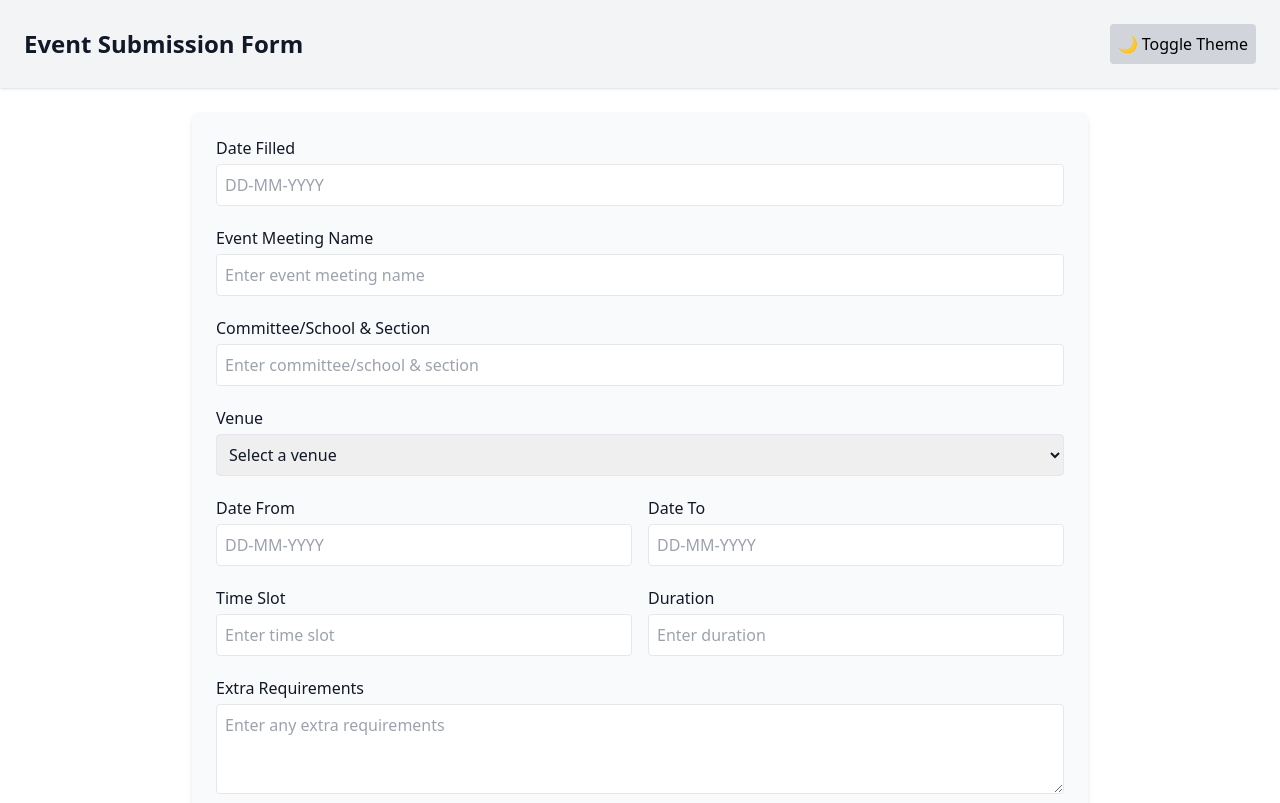
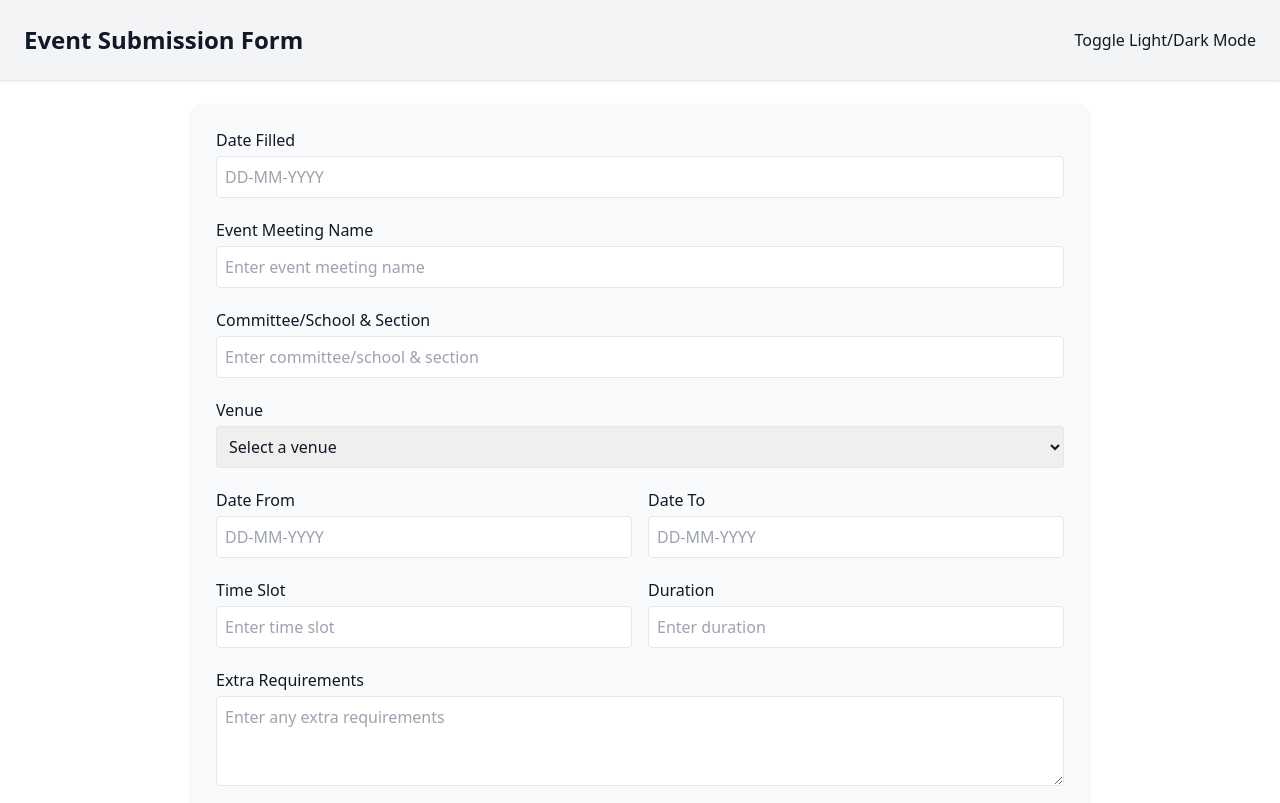
Before and after one commit to KrishBurla/event-management, a website: page public/form.html in a window 1280 px wide. Shown: the top 803 px of the page. Drawn offline with nearby package versions, Linux system fonts and the light colour scheme.

Commit message:
Update form.html

```diff
--- a/public/form.html
+++ b/public/form.html
@@ -36,9 +36,7 @@
   <!-- Header -->
   <header class="flex items-center justify-between p-6 bg-gray-100 dark:bg-gray-800 shadow">
     <h1 class="text-2xl font-bold">Event Submission Form</h1>
-    <button onclick="toggleDarkMode()" class="p-2 rounded bg-gray-300 dark:bg-gray-700 text-black dark:text-white hover:bg-gray-400 dark:hover:bg-gray-600 transition">
-      🌙 Toggle Theme
-    </button>
+    <button onclick="toggleTheme()">Toggle Light/Dark Mode</button>
   </header>
 
   <!-- Form Container -->
```
